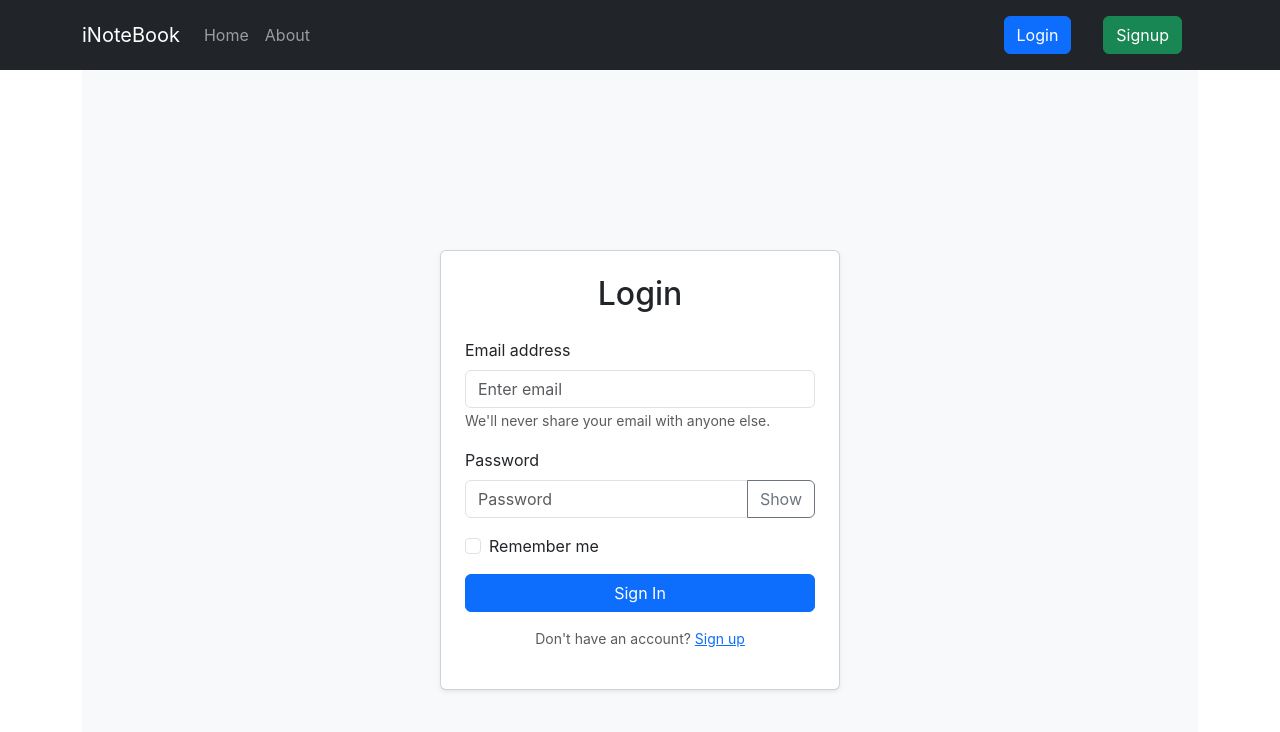
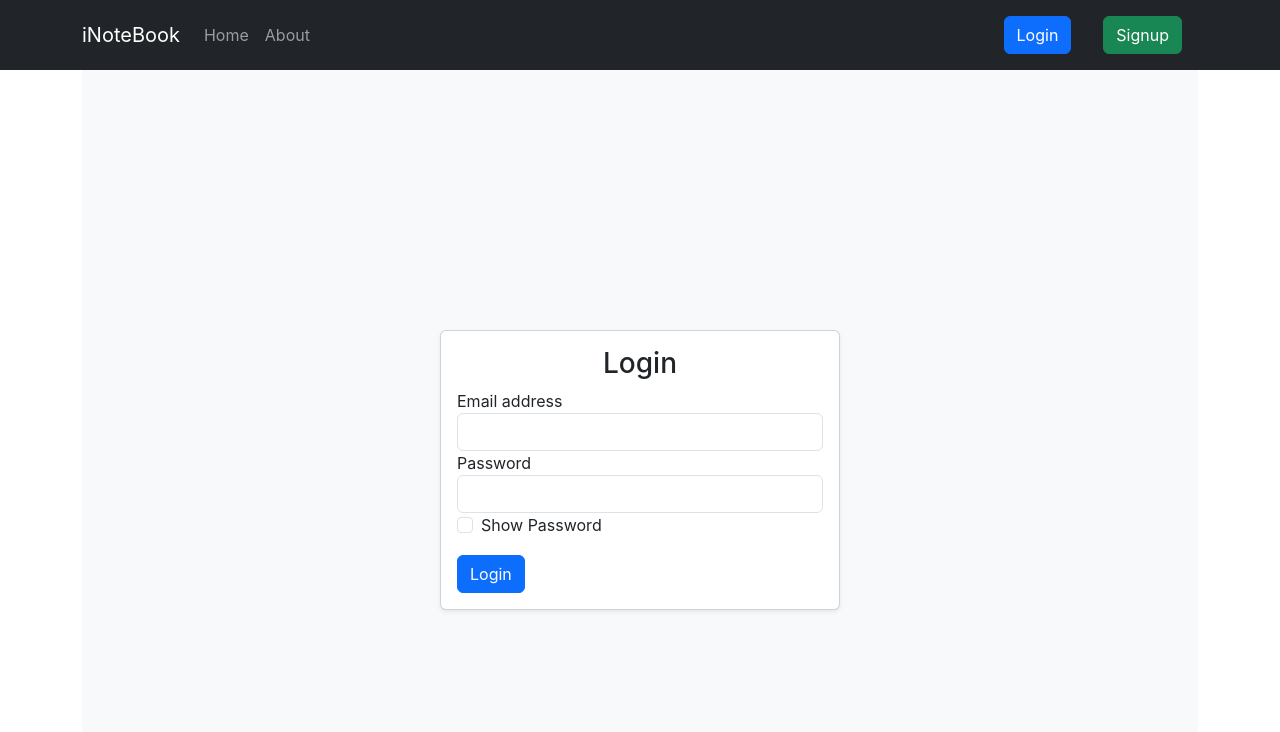
Before and after one commit to prathamesh-patil-5090/iNoteBook, a React (Create React App) app: page /login in a window 1280 px wide. Shown: the top 732 px of the page. Built offline with nearby package versions, Linux system fonts and the light colour scheme.

Commit message:
Added Alert to Login

```diff
--- a/src/components/Alert.jsx
+++ b/src/components/Alert.jsx
@@ -17,6 +17,5 @@ export default function Alert(props) {
 }
 
 Alert.propTypes = {
-  alert: PropTypes.string,
-  onClose: PropTypes.func.isRequired, // Ensure onClose prop is passed
+  alert: PropTypes.object,
 };
--- a/src/components/Login.jsx
+++ b/src/components/Login.jsx
@@ -1,10 +1,13 @@
 import React, { useState } from 'react';
+import Alert from './Alert';
 
 const Login = () => {
   const [email, setEmail] = useState('');
   const [password, setPassword] = useState('');
   const [showPassword, setShowPassword] = useState(false);
+  const [alert, setAlert] = useState(null);
   const host = "http://localhost:5000";
+
   const handleSubmit = async (e) => {
     e.preventDefault();
     const response = await fetch(`${host}/api/auth/login`, {
@@ -13,90 +16,65 @@ const Login = () => {
             'Content-Type': 'application/json'
         },
         body: JSON.stringify({ email, password })
-    })
+    });
     const json = await response.json();
     console.log(json);
     console.log('Login attempt', { email, password });
     if(json.authToken !== undefined) {
       // Save the auth token and redirect
       localStorage.setItem('token', json.authToken);
+      setAlert({ type: 'success', msg: 'Logged in successfully!' });
+      setTimeout(() => {
         window.location.href = '/';
-    }else{
-        alert('Invalid credentials');
+      }, 2000);
+    } else {
+      setAlert({ type: 'danger', msg: 'Invalid credentials' });
     }
   };
 
   return (
     <div className="container-fluid d-flex align-items-center justify-content-center vh-100 bg-light">
       <div className="card shadow-sm" style={{ width: '100%', maxWidth: '400px' }}>
-        <div className="card-body p-4">
-          <h2 className="card-title text-center mb-4">Login</h2>
-
+        <div className="card-body">
+          <h3 className="card-title text-center">Login</h3>
+          <Alert alert={alert} />
           <form onSubmit={handleSubmit}>
-            <div className="mb-3">
-              <label htmlFor="email" className="form-label">Email address</label>
+            <div className="form-group">
+              <label htmlFor="email">Email address</label>
               <input
                 type="email"
                 className="form-control"
                 id="email"
+                name="email"
                 value={email}
                 onChange={(e) => setEmail(e.target.value)}
-                placeholder="Enter email"
                 required
               />
-              <small className="form-text text-muted">
-                We'll never share your email with anyone else.
-              </small>
             </div>
-
-            <div className="mb-3">
-              <label htmlFor="password" className="form-label">Password</label>
-              <div className="input-group">
+            <div className="form-group">
+              <label htmlFor="password">Password</label>
               <input
-                  type={showPassword ? "text" : "password"}
+                type={showPassword ? 'text' : 'password'}
                 className="form-control"
                 id="password"
+                name="password"
                 value={password}
                 onChange={(e) => setPassword(e.target.value)}
-                  placeholder="Password"
                 required
               />
-                <button
-                  className="btn btn-outline-secondary"
-                  type="button"
-                  onClick={() => setShowPassword(!showPassword)}
-                >
-                  {showPassword ? "Hide" : "Show"}
-                </button>
             </div>
-            </div>
-
-            <div className="mb-3 form-check">
+            <div className="form-check">
               <input
                 type="checkbox"
                 className="form-check-input"
-                id="rememberCheck"
+                id="showPassword"
+                checked={showPassword}
+                onChange={() => setShowPassword(!showPassword)}
               />
-              <label className="form-check-label" htmlFor="rememberCheck">
-                Remember me
-              </label>
+              <label className="form-check-label" htmlFor="showPassword">Show Password</label>
             </div>
-
-            <div className="d-grid">
-              <button
-                type="submit"
-                className="btn btn-primary"
-              >
-                Sign In
-              </button>
-            </div>
+            <button type="submit" className="btn btn-primary btn-block mt-3">Login</button>
           </form>
-
-          <div className="text-center mt-3">
-            <p className="small text-muted">
-              Don't have an account? <a href="/signup" className="text-primary">Sign up</a>
-            </p>
-          </div>
         </div>
       </div>
     </div>
```
Lines whose indentation alone changed are shown as unchanged.
